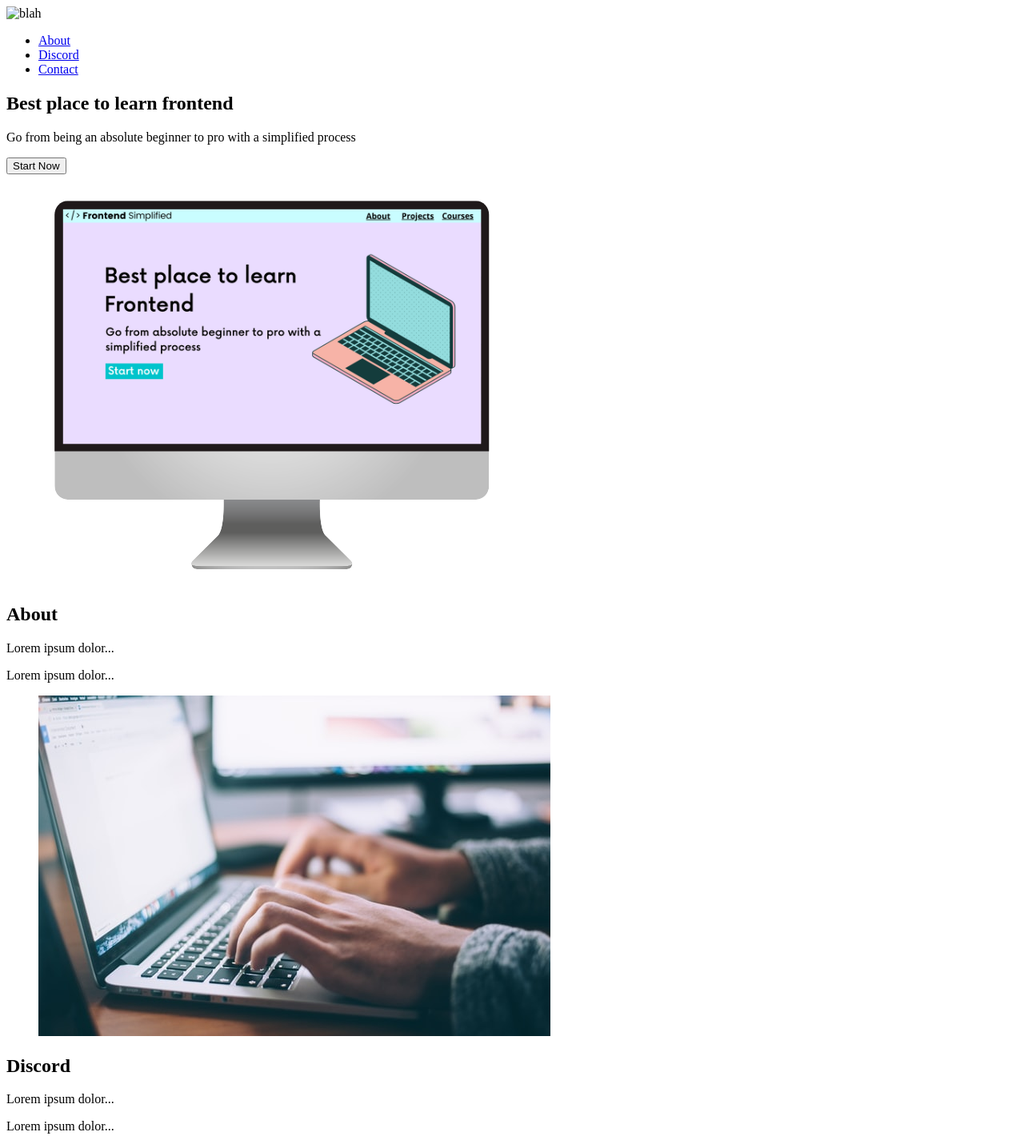
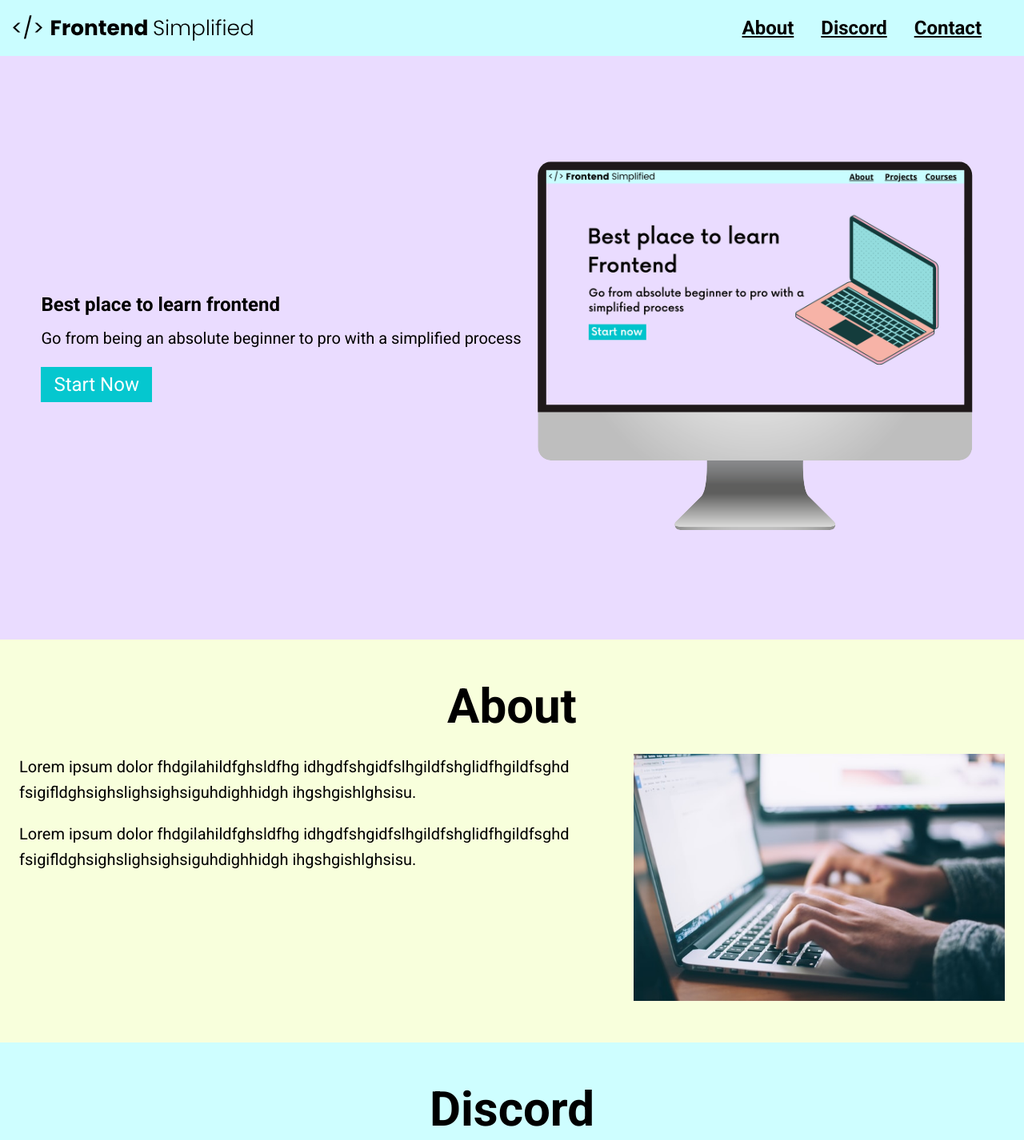
Before and after one commit to Boxyroom/PRACTICE-WEBSITE, a plain HTML site: page index.html in a window 1280 px wide. Shown: the top 1426 px of the page at 80% size. Drawn offline with Linux system fonts and the light colour scheme; files whose address does not match are found by name.

Commit message:
Finished-ish

```diff
--- a/index.html
+++ b/index.html
@@ -4,13 +4,14 @@
     <meta charset="UTF-8">
     <meta name="viewport" content="width=device-width, initial-scale=1.0">
     <title>Document</title>
+    <link rel="stylesheet" href="./style.css">
 </head>
 <body>
     <!--nav and header section-->
     <section>
        <!--nav part-->
         <nav>
-            <img src="./assets/FES.svg" alt="blah">
+            <img src="./assets/FES.svg" class="logo" alt="Frontend Simplified Logo">
              <ul>
               <li><a href="#about">About</a></li>
               <li><a href="#discord">Discord</a></li>
@@ -19,10 +20,12 @@
         </nav>
         <!--header part-->
         <header>
+          <div class="row">
             <div>
                 <h1>Best place to learn frontend</h1>
-                <p>Go from being an absolute beginner to pro with a simplified process</p>
+                <p class="subheader">Go from being an absolute beginner to pro with a simplified process</p>
                 <button>Start Now</button>
+            </div>
                 <figure>
                     <!--laptop photo from assets-->
                     <img src="./assets/laptop.png" alt="home page image">
@@ -34,24 +37,50 @@
     <main>
         <section id="about">
           <h2>About</h2>
-        <div>
-            <p>Lorem ipsum dolor...</p>
-            <p>Lorem ipsum dolor...</p>
+          <div class="section__description">
+            <div class="section__description--wrapper">
+            <p class="section__description--para">
+                Lorem ipsum dolor fhdgilahildfghsldfhg
+                idhgdfshgidfslhgildfshglidfhgildfsghd
+                fsigifldghsighslighsighsiguhdighhidgh
+                ihgshgishlghsisu.
+            </p>
+            <p class="section__description--para">
+                Lorem ipsum dolor fhdgilahildfghsldfhg
+                idhgdfshgidfslhgildfshglidfhgildfsghd
+                fsigifldghsighslighsighsiguhdighhidgh
+                ihgshgishlghsisu.
+            </p>
             </div>
-        <figure>
+          <figure class="about__image--wrapper">
             <img src="./assets/about.jpg" alt="about page image">
           </figure>
+          </div>
         </section>
+
         <section id="discord">
           <h2>Discord</h2>
-        <div>
-            <p>Lorem ipsum dolor...</p>
-            <p>Lorem ipsum dolor...</p>
-        </div>
-        <figure>
+            <div class="section__description">
+            <figure class="about__image--wrapper">
             <img src="./assets/discord.png" alt="discord page image">
             </figure>
+             <div class="section__description--wrapper">
+             <p class="section__description--para">
+                Lorem ipsum dolor fhdgilahildfghsldfhg
+                idhgdfshgidfslhgildfshglidfhgildfsghd
+                fsigifldghsighslighsighsiguhdighhidgh
+                ihgshgishlghsisu
+             </p>
+             <p class="section__description--para">
+                Lorem ipsum dolor fhdgilahildfghsldfhg
+                idhgdfshgidfslhgildfshglidfhgildfsghd
+                fsigifldghsighslighsighsiguhdighhidgh
+                ihgshgishlghsisu
+             </p>
+            </div>
+          </div>
         </section>
+
         <section id="contact">
         <h2>Contact</h2>
         <form action="">
@@ -62,6 +91,7 @@
         </form>
         </section>
     </main>
+
     <footer>
         <img src="./assets/FES.svg" alt="">
         <div>
@@ -73,4 +103,4 @@
         <p>© 2024 Frontend Simplified. All rights reserved.</p>
     </footer>
 </body>
-</html
+</html>
--- /dev/null
+++ b/style.css
@@ -0,0 +1,110 @@
+@import url('https://fonts.googleapis.com/css2?family=Roboto:ital,wght@0,100..900;1,100..900&display=swap');
+*{
+    padding: 0;
+    margin: 0;
+    box-sizing: border-box;
+    font-family: "Roboto",sans-serif;
+}
+nav{
+    height:70px;
+    display:flex;
+    justify-content: space-between;
+    background-color:#cafdff;
+    align-items:center;
+    padding: 0 16px;
+}
+header{
+    display:flex;
+    align-items:center;
+    justify-content:center;
+    background-color:#eadcff;
+    height:calc(100vh - 70px);
+    padding:24px;
+}
+.subheader{
+    font-size:20px;
+    margin:16px 0 24px 0;
+}
+.logo{
+    width:300px;
+}
+/*nav links*/
+a{
+    color:black;
+    font-weight:700;
+    background-color:#cafdff;
+    font-size: 24px;
+}
+h1{
+    font-size:72;
+}
+button{
+background-color:#05c7cf;
+color:white;
+border:none;
+padding:8px 16px;
+font-size:24px;
+cursor:pointer;
+}
+ul{
+    display:flex;
+    padding:0 20px;
+}
+li{
+    list-style-type:none;
+    padding: 17px;
+}
+.row{
+    display:flex;
+    align-items:center;
+    justify-content:center;
+    width: 100%;
+    max-width:1300px;
+}
+/*ABOUT*/
+
+
+h2{
+    font-size: 60px;
+    text-align:center;
+    margin-bottom: 24px;
+}
+#about, #discord, #contact{
+    padding:48px 0;
+}
+#about{
+     background-color:#f8ffdc;
+}
+#discord{
+    background-color:#cefeff;
+
+}
+.section__description{
+    display:flex;
+    justify-content:center;
+}
+.about__image--wrapper{
+    width:40%;
+    padding:0 24px
+}
+img{
+    width:100%;
+}
+.section__description--wrapper{
+    width: 60%;
+    padding:0 24px;
+}
+.section__description--para{
+    font-size: 20px;
+    line-height:1.6;
+    margin-bottom:20px;
+}
+#contact{
+    background-color:#dce9ff;
+    display:flex;
+    flex-direction: column;
+    justify-content:center;
+    align-items:center;
+    margin:0 auto;
+    width:100%;
+}
```
Also changed, not shown: assets/FES.svg (renamed from HTML Practise Assets (3)/HTML Practise Assets/FES.svg), assets/about.jpg (renamed from HTML Practise Assets (3)/HTML Practise Assets/about.jpg), assets/discord.png (renamed from HTML Practise Assets (3)/HTML Practise Assets/discord.png), assets/laptop.png (renamed from HTML Practise Assets (3)/HTML Practise Assets/laptop.png). Lines whose indentation alone changed are shown as unchanged.
